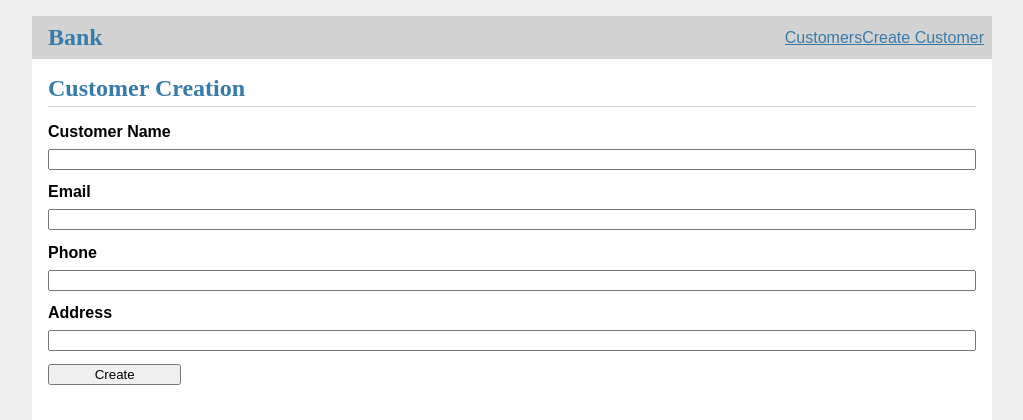
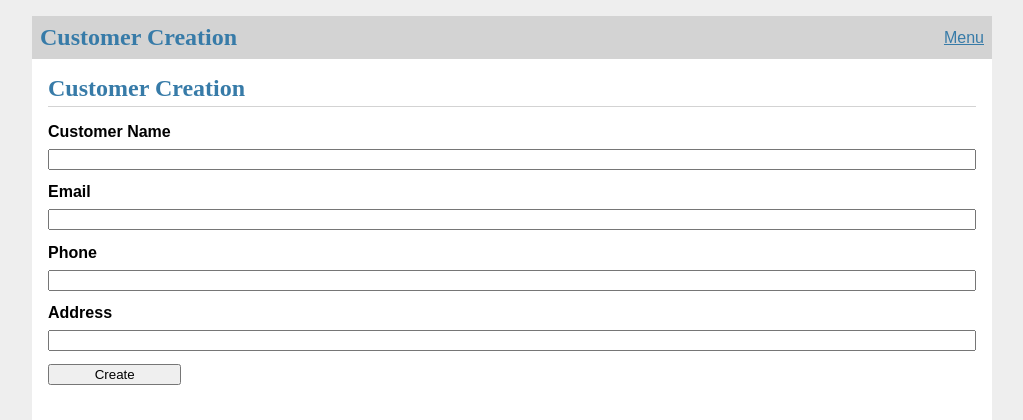
Before and after one commit to GreenMemory16/BD-2022-2023, a Flask app: page /customers/create in a window 1280 px wide. Shown: the top 420 px of the page, without its empty margins (128-1151 px from the left). Run offline with Flask 3, Linux system fonts and the light colour scheme; some libraries are stand-ins or nearby versions.

Commit message:
Base changed to fit new web organization

```diff
--- a/Entrega3/web/templates/base.html
+++ b/Entrega3/web/templates/base.html
@@ -1,16 +1,15 @@
 <!doctype html>
-<title>{% block title %}{% endblock %} - Bank</title>
+<title>{% block title %}{% endblock %}</title>
 <link rel="stylesheet" href="{{ url_for('static', filename='style.css') }}">
 <nav>
-  <h1><a href="/">Bank</a></h1>
+  <h1>{{ self.title() }}</h1>
   <ul>
-    <li><a href="{{ url_for('customer_index') }}">Customers</a>
-    <li><a href="{{ url_for('customer_create') }}">Create Customer</a>
+    <li><a href="{{ url_for('main_page') }}">Menu</a>
   </ul>
 </nav>
   <section class="content">
     <header>
-      {% block header %}{% endblock %}
+    {% block header %}{% endblock %}
     </header>
     {% for message in get_flashed_messages() %}
       <div class="flash">{{ message }}</div>
```
